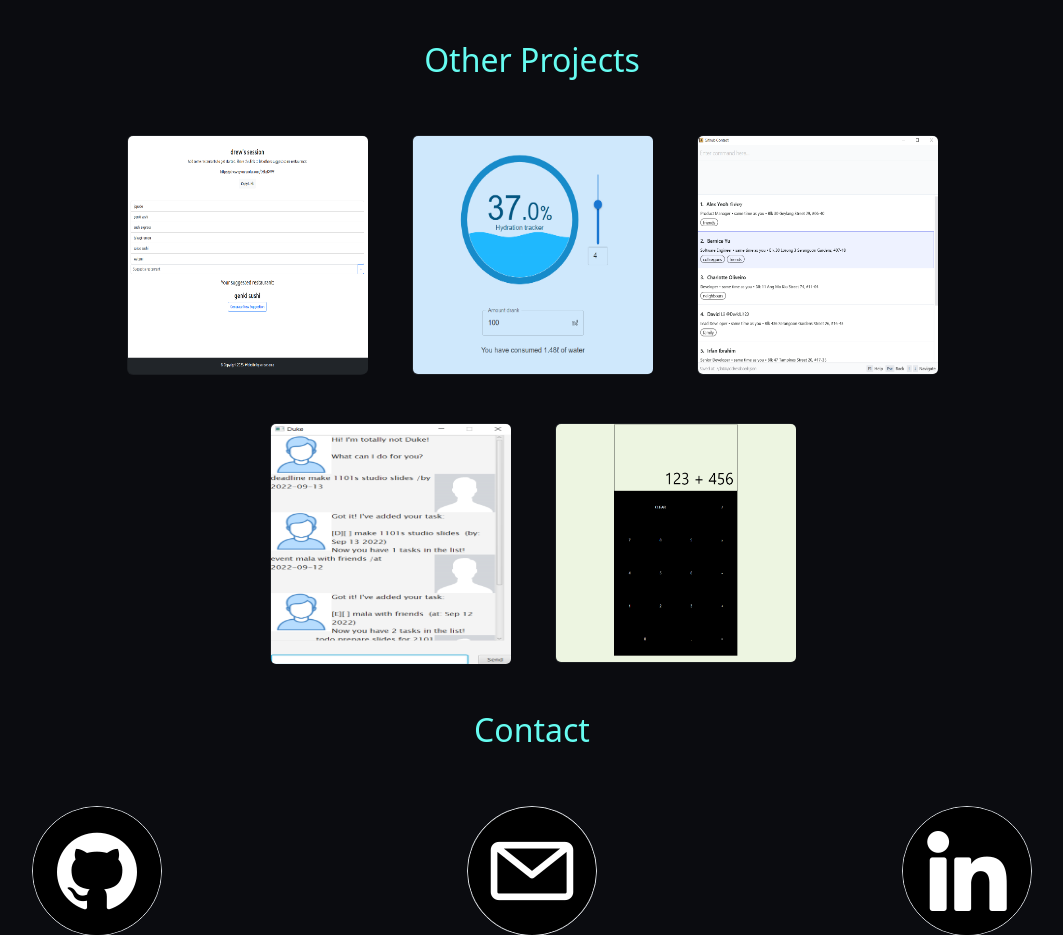
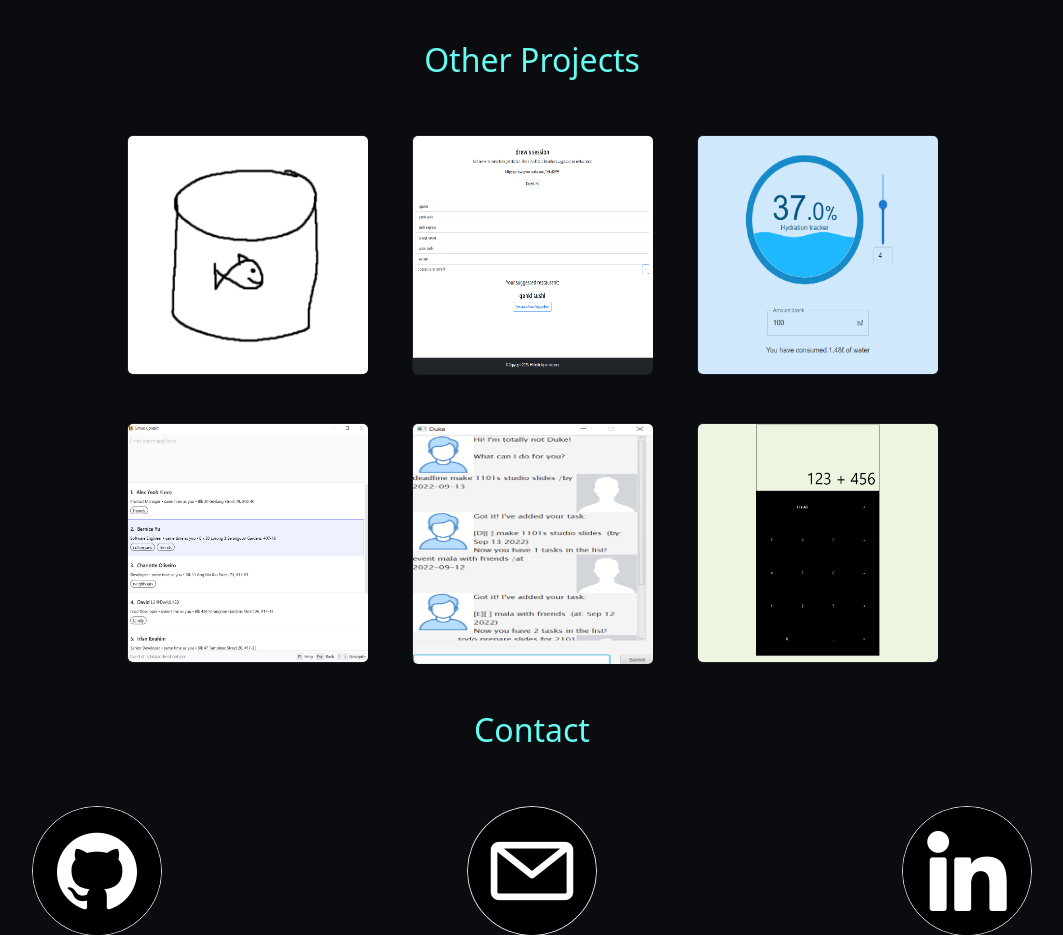
Before and after one commit to wrewsama/portfolio, a React (Create React App) app: page / in a window 1280 px wide. Shown: the part 4080-5015 px from the top of the page, without its empty margins (108-1171 px from the left). Built offline with nearby package versions, Linux system fonts and the light colour scheme.

Commit message:
add sakanadb to other projects

```diff
--- a/src/components/other-projects.js
+++ b/src/components/other-projects.js
@@ -5,6 +5,7 @@ import hnrIcon from '../img/hnr.png'
 import notDukeIcon from '../img/notduke.png'
 import calcIcon from '../img/calc.png'
 import chewsyIcon from '../img/chewsy.png'
+import sakanaDbIcon from '../img/sakanadb.png'
 
 export default function OtherProjects() {
     return (
@@ -14,6 +15,14 @@ export default function OtherProjects() {
             </div>
 
             <div className="row d-flex justify-content-center mb-5">
+                <NonFeaturedProject title="SakanaDB"
+                                    img={sakanaDbIcon}
+                                    desc="A monorepo of various Database Management Systems"
+                                    link={{
+                                        name: "source code",
+                                        url: "https://github.com/wrewsama/sakanadb"
+                                    }}
+                                     />
                 <NonFeaturedProject title="Chew-sy"
                                     img={chewsyIcon}
                                     desc="Web app to help teams decide where to go for lunch made with React, Typescript, Play/Akka, and Java."
@@ -30,6 +39,10 @@ export default function OtherProjects() {
                                         url: "https://hnr2023-stayhydrated.onrender.com/"
                                     }}
                                      />
+
+            </div>
+
+            <div className='row d-flex justify-content-center'>
                 <NonFeaturedProject title="GithubContact"
                                     img={gcIcon}
                                     desc="An addressbook integrated with GitHub to manage software teams."
@@ -38,10 +51,6 @@ export default function OtherProjects() {
                                         url: "https://github.com/AY2223S1-CS2103T-W08-2/tp/releases/tag/v1.4"
                                     }}
                                      />
-
-            </div>
-
-            <div className='row d-flex justify-content-center'>
                 <NonFeaturedProject title="Totally Not Duke"
                                     img={notDukeIcon}
                                     desc="Todo list chatbot made with Java/JavaFX, tested with JUnit."
```
Also changed, not shown: src/img/sakanadb.png (added).
